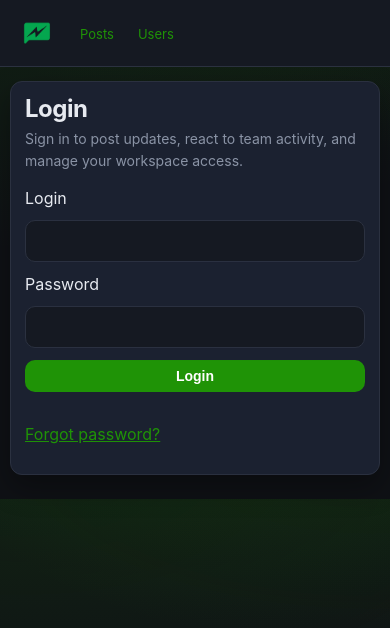
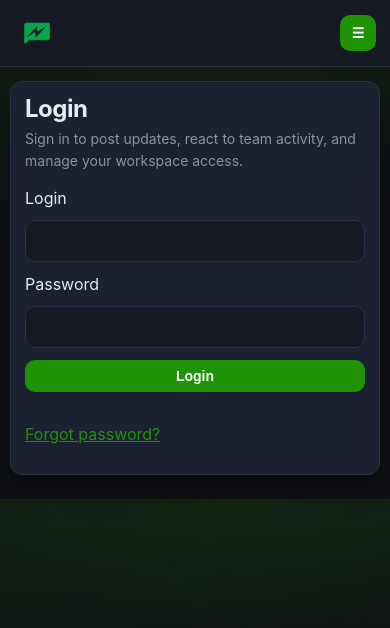
Before and after one commit to Monstrik/fastendpoints-demo, a Next.js app in the folder frontend/: page /login in a window 390 px wide. Shown: the top 628 px of the page. Built offline with nearby package versions, Linux system fonts and the light colour scheme; no server answers.

Commit message:
feat(frontend): add collapsible mobile navigation menu

```diff
--- a/frontend/app/globals.css
+++ b/frontend/app/globals.css
@@ -82,6 +82,9 @@ header {
   flex: 0 0 auto;
   order: 2;
   position: relative;
+  display: flex;
+  align-items: center;
+  gap: 10px;
 }
 
 .nav-links {
@@ -132,6 +135,22 @@ header {
   background: var(--accent-soft);
   color: var(--text);
   font-weight: 700;
+}
+
+.mobile-nav-toggle {
+  display: none;
+  align-items: center;
+  justify-content: center;
+  min-width: 36px;
+  min-height: 36px;
+  border-radius: 10px;
+  border: 1px solid var(--muted-border);
+  background: var(--surface);
+  color: var(--text);
+}
+
+.mobile-nav-panel {
+  display: none;
 }
 
 .user-menu-container {
@@ -231,6 +250,43 @@ header {
   padding: 10px 16px;
   color: var(--text);
   font-size: 14px;
+}
+
+.mobile-nav-section {
+  display: grid;
+  gap: 6px;
+}
+
+.mobile-nav-section a {
+  display: block;
+  padding: 10px 12px;
+  border-radius: 10px;
+  text-decoration: none;
+  color: var(--link);
+}
+
+.mobile-nav-section a:hover,
+.mobile-nav-section a.is-active {
+  background: var(--accent-soft);
+  color: var(--text);
+}
+
+.mobile-nav-divider {
+  height: 1px;
+  background: var(--muted-border);
+}
+
+.mobile-nav-theme-row {
+  display: flex;
+  align-items: center;
+  justify-content: space-between;
+  gap: 12px;
+  padding: 4px 2px;
+}
+
+.mobile-logout-button {
+  justify-content: center;
+  text-align: center;
 }
 
 .logout-button {
@@ -819,6 +875,10 @@ button.post-card-visibility:disabled {
     gap: 8px;
   }
 
+  .desktop-nav-item {
+    display: none;
+  }
+
   .nav-links a {
     font-size: 13px;
     padding: 6px 8px;
@@ -826,6 +886,30 @@ button.post-card-visibility:disabled {
 
   .nav-brand-logo {
     height: 24px;
+  }
+
+  .mobile-nav-toggle {
+    display: inline-flex;
+  }
+
+  .mobile-nav-panel {
+    display: grid;
+    gap: 12px;
+    position: absolute;
+    top: calc(100% + 10px);
+    right: 0;
+    width: min(280px, calc(100vw - 20px));
+    padding: 14px;
+    border-radius: 14px;
+    border: 1px solid var(--muted-border);
+    background: var(--surface-elevated);
+    box-shadow: var(--shadow-soft);
+    z-index: 1000;
+    animation: slideDown 0.18s ease;
+  }
+
+  .nav-login-link {
+    display: none;
   }
 
   main {
--- a/frontend/app/navigation.tsx
+++ b/frontend/app/navigation.tsx
@@ -17,9 +17,11 @@ export function Navigation() {
   const [user, setUser] = useState<User | null>(null);
   const [loading, setLoading] = useState(true);
   const [menuOpen, setMenuOpen] = useState(false);
+  const [mobileMenuOpen, setMobileMenuOpen] = useState(false);
   const router = useRouter();
   const pathname = usePathname();
   const menuRef = useRef<HTMLDivElement>(null);
+  const mobileMenuRef = useRef<HTMLDivElement>(null);
   const normalizedPath = pathname?.replace(/\/$/, "") || "/";
   const isLoginRoute = normalizedPath === "/login";
   const isCurrentRoute = (href: string) => {
@@ -54,25 +56,45 @@ export function Navigation() {
     fetchUser();
   }, [pathname]);
 
-  // Close menu when clicking outside
+  useEffect(() => {
+    setMenuOpen(false);
+    setMobileMenuOpen(false);
+  }, [pathname]);
+
+  // Close menus when clicking outside
   useEffect(() => {
     const handleClickOutside = (event: MouseEvent) => {
       if (menuRef.current && !menuRef.current.contains(event.target as Node)) {
         setMenuOpen(false);
       }
+
+      if (mobileMenuRef.current && !mobileMenuRef.current.contains(event.target as Node)) {
+        setMobileMenuOpen(false);
+      }
     };
 
-    if (menuOpen) {
+    if (menuOpen || mobileMenuOpen) {
       document.addEventListener("mousedown", handleClickOutside);
       return () => document.removeEventListener("mousedown", handleClickOutside);
     }
-  }, [menuOpen]);
+  }, [menuOpen, mobileMenuOpen]);
+
+  const toggleUserMenu = () => {
+    setMenuOpen((current) => !current);
+    setMobileMenuOpen(false);
+  };
+
+  const toggleMobileMenu = () => {
+    setMobileMenuOpen((current) => !current);
+    setMenuOpen(false);
+  };
 
   const handleLogout = async () => {
     const response = await fetch("/api/auth/logout", { method: "POST" });
     if (response.ok) {
       setUser(null);
       setMenuOpen(false);
+      setMobileMenuOpen(false);
       router.push("/login");
     }
   };
@@ -89,25 +111,37 @@ export function Navigation() {
             <img src="/branding/FED-LOGO.png" alt="MyWebApp logo" className="nav-brand-logo" />
           </Link>
         </li>
-        <li>
+        <li className="desktop-nav-item">
           <Link href="/posts" className={navLinkClass("/posts")}>Posts</Link>
         </li>
-        <li>
+        <li className="desktop-nav-item">
           <Link href="/users" className={navLinkClass("/users")}>Users</Link>
         </li>
       </ul>
-      <div className="nav-right-container">
+      <div className="nav-right-container" ref={mobileMenuRef}>
+        <button
+          type="button"
+          className="mobile-nav-toggle"
+          aria-label={mobileMenuOpen ? "Close navigation menu" : "Open navigation menu"}
+          aria-expanded={mobileMenuOpen}
+          aria-controls="mobile-navigation-panel"
+          onClick={toggleMobileMenu}
+        >
+          <span aria-hidden="true">{mobileMenuOpen ? "✕" : "☰"}</span>
+        </button>
         {user ? (
           <div className="user-menu-container" ref={menuRef}>
             <button
               className="user-icon-button"
-              onClick={() => setMenuOpen(!menuOpen)}
+              onClick={toggleUserMenu}
               title={user.login}
+              aria-expanded={menuOpen}
+              aria-controls="user-menu-panel"
             >
               <span className="user-icon">👤</span>
             </button>
             {menuOpen && (
-              <div className="user-dropdown-menu">
+              <div className="user-dropdown-menu" id="user-menu-panel">
                 <div className="menu-header">
                   <span className="menu-username">{user.login}</span>
                 </div>
@@ -154,6 +188,61 @@ export function Navigation() {
             </Link>
           )
         )}
+
+        {mobileMenuOpen && (
+          <div className="mobile-nav-panel" id="mobile-navigation-panel" aria-label="Mobile navigation">
+            <div className="mobile-nav-section">
+              <Link href="/posts" className={navLinkClass("/posts")} onClick={() => setMobileMenuOpen(false)}>
+                Posts
+              </Link>
+              <Link href="/users" className={navLinkClass("/users")} onClick={() => setMobileMenuOpen(false)}>
+                Users
+              </Link>
+            </div>
+
+            {user ? (
+              <>
+                <div className="mobile-nav-divider" />
+                <div className="mobile-nav-section">
+                  {!isCurrentRoute("/dashboard") && (
+                    <Link href="/dashboard" onClick={() => setMobileMenuOpen(false)}>
+                      Dashboard
+                    </Link>
+                  )}
+                  {!isCurrentRoute("/user") && (
+                    <Link href="/user" onClick={() => setMobileMenuOpen(false)}>
+                      My Profile
+                    </Link>
+                  )}
+                  {user.role.toLowerCase() === "admin" && !isCurrentRoute("/admin/users") && (
+                    <Link href="/admin/users" onClick={() => setMobileMenuOpen(false)}>
+                      Manage Users
+                    </Link>
+                  )}
+                </div>
+                <div className="mobile-nav-divider" />
+                <div className="mobile-nav-theme-row">
+                  <span>Theme</span>
+                  <ThemeToggle />
+                </div>
+                <button type="button" onClick={handleLogout} className="logout-button mobile-logout-button">
+                  Logout
+                </button>
+              </>
+            ) : (
+              !isLoginRoute && (
+                <>
+                  <div className="mobile-nav-divider" />
+                  <div className="mobile-nav-section">
+                    <Link href="/login" onClick={() => setMobileMenuOpen(false)}>
+                      Login
+                    </Link>
+                  </div>
+                </>
+              )
+            )}
+          </div>
+        )}
       </div>
     </nav>
   );
```
Also changed, not shown: 1 other file (tests, documents, lock files or other folders).
